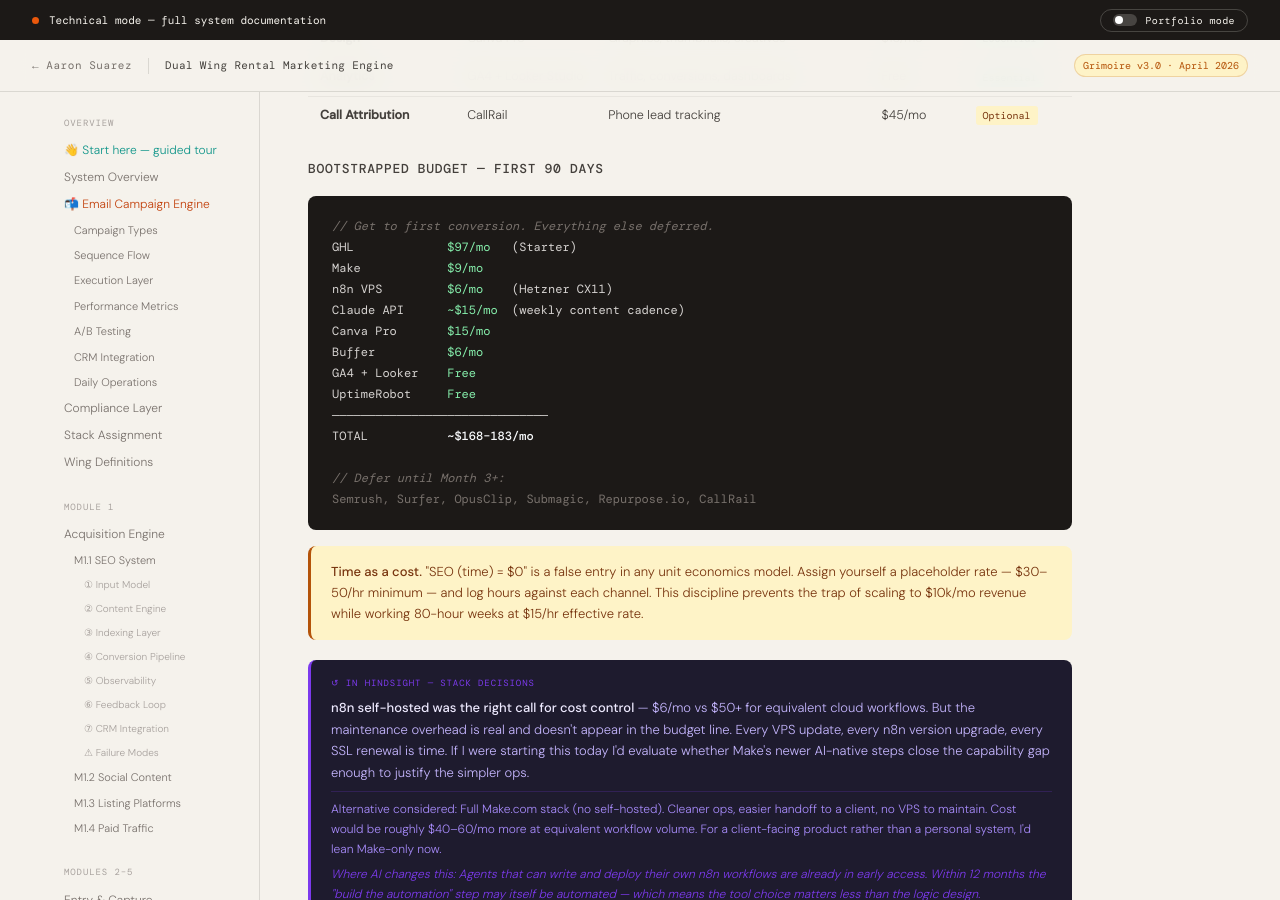
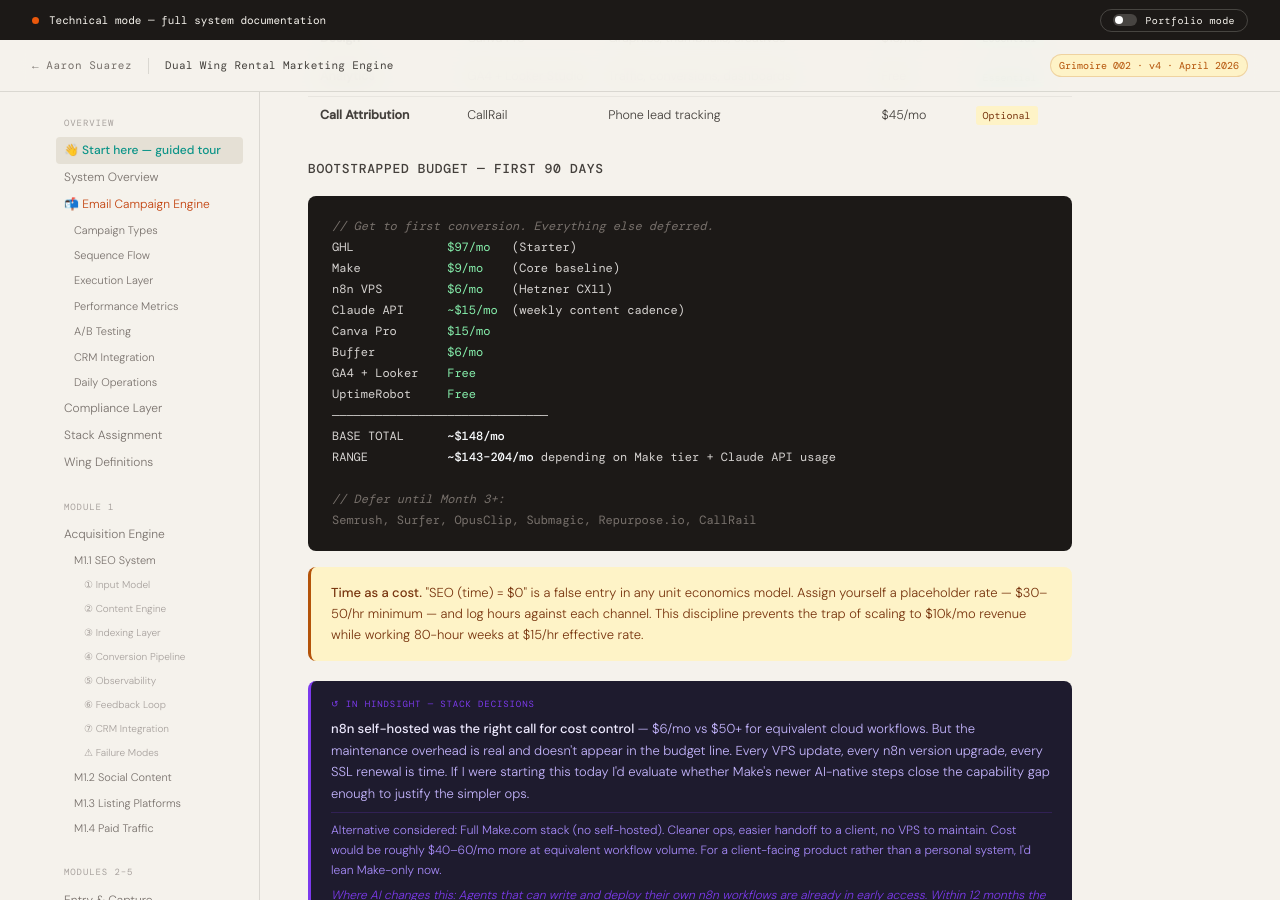
Before and after one commit to suarezaaronroy-sys/suarezaaronroy-sys.github.io, a Jekyll site: the page grimoires/002-dual-wing-rental.html, which Jekyll copies as it is, in a window 1280 px wide and 900 px high, scrolled down 8793 px. Built offline with Jekyll 4.4.1, drawn with Linux system fonts in a browser that asks for light colours; some of the changed text lies outside the part shown.

Commit message:
Update Grimoire version from v3.0 to v4

```diff
--- a/grimoires/002-dual-wing-rental.html
+++ b/grimoires/002-dual-wing-rental.html
@@ -3,7 +3,7 @@
 <head>
 <meta charset="UTF-8">
 <meta name="viewport" content="width=device-width, initial-scale=1.0">
-<title>Dual Wing Rental Marketing Engine — Grimoire v3.0</title>
+<title>Dual Wing Rental Marketing Engine — Grimoire 002 · v4 · April 2026</title>
 <meta name="description" content="Full system documentation for a dual-sided rental marketing engine. Landlord acquisition + renter demand, connected into one flywheel. GHL · n8n · Claude API · Make.">
 <link rel="preconnect" href="https://fonts.googleapis.com">
 <link href="https://fonts.googleapis.com/css2?family=DM+Mono:wght@400;500&family=Fraunces:ital,opsz,wght@0,9..144,300;0,9..144,600;1,9..144,300&family=DM+Sans:wght@300;400;500&display=swap" rel="stylesheet">
@@ -250,7 +250,7 @@
   .seq-perf-rate { font-family: var(--mono); font-size: 16px; font-weight: 500; color: #F5F2EC; margin-bottom: 2px; }
   .seq-perf-note { font-size: 11px; color: #78716C; line-height: 1.4; }
 
-  /* ── CAMPAIGN ENGINE (v3 additions) ── */
+  /* ── CAMPAIGN ENGINE (v4 layer) ── */
   .campaign-engine-section { margin-top: 2.5rem; padding-top: 2rem; border-top: 1px solid rgba(245,242,236,0.1); }
   .campaign-engine-label { font-family: var(--mono); font-size: 9px; letter-spacing: 0.12em; text-transform: uppercase; color: var(--teal); margin-bottom: 1rem; }
   .campaign-types-grid {
@@ -774,7 +774,7 @@
     <div class="header-divider"></div>
     <span class="header-title">Dual Wing Rental Marketing Engine</span>
   </div>
-  <span class="header-badge">Grimoire v3.0 · April 2026</span>
+  <span class="header-badge">Grimoire 002 · v4 · April 2026</span>
 </header>
 
 <!-- LAYOUT -->
@@ -917,7 +917,7 @@
 
     <!-- HERO -->
     <section class="hero" id="overview">
-      <div class="hero-eyebrow">Grimoire v3.0 · Built for UK / US markets · April 2026</div>
+      <div class="hero-eyebrow">Grimoire 002 · v4 · Built for UK / US markets · April 2026</div>
       <h1>Dual Wing Rental<br><em>Marketing Engine</em></h1>
       <p class="hero-sub">A complete marketing and CRM system for rental businesses that need to generate both landlord supply and renter demand — simultaneously. Not two campaigns. One flywheel.</p>
 
@@ -934,7 +934,7 @@
         <div class="stat-pill"><strong>2</strong> CRM pipelines</div>
         <div class="stat-pill"><strong>13</strong> tool stack</div>
         <div class="stat-pill"><strong>UK + US</strong> compliance</div>
-        <div class="stat-pill"><strong>~$168/mo</strong> bootstrapped</div>
+        <div class="stat-pill"><strong>~$148/mo</strong> base stack</div>
         <div class="stat-pill"><strong>6-week</strong> build sequence</div>
         <div class="stat-pill"><strong>Claude API</strong> content engine</div>
       </div>
@@ -1122,7 +1122,7 @@
       </div>
 
       <div class="campaign-showcase" style="margin-top:2.5rem;" id="ec-types">
-        <div class="campaign-engine-label">Campaign Engine — v3 Layer</div>
+        <div class="campaign-engine-label">Campaign Engine — v4 Layer</div>
         <h3 style="font-family:var(--serif);font-size:1.15rem;font-weight:600;margin-bottom:0.5rem;color:#F5F2EC;">Email Campaign Engine — Landlord Wing</h3>
         <p>The sections below document the operational layer behind the campaign results above: how campaigns are typed, sequenced, executed, measured, tested, and connected back to the CRM. This is the execution architecture, not just the outcome.</p>
 
@@ -1395,7 +1395,7 @@
             </div>
           </div>
         </div>
-      </div><!-- /campaign-showcase v3 -->
+      </div><!-- /campaign-showcase v4 -->
 
     </section>
 
@@ -1498,7 +1498,7 @@
       <h3 class="sub-heading">Bootstrapped Budget — First 90 Days</h3>
       <pre><span class="c">// Get to first conversion. Everything else deferred.</span>
 GHL             <span class="v">$97/mo</span>   (Starter)
-Make            <span class="v">$9/mo</span>
+Make            <span class="v">$9/mo</span>    (Core baseline)
 n8n VPS         <span class="v">$6/mo</span>    (Hetzner CX11)
 Claude API      <span class="v">~$15/mo</span>  (weekly content cadence)
 Canva Pro       <span class="v">$15/mo</span>
@@ -1506,7 +1506,8 @@
 GA4 + Looker    <span class="v">Free</span>
 UptimeRobot     <span class="v">Free</span>
 ──────────────────────────────
-TOTAL           <span class="w">~$168–183/mo</span>
+BASE TOTAL      <span class="w">~$148/mo</span>
+RANGE           <span class="w">~$143–204/mo</span> depending on Make tier + Claude API usage
 
 <span class="c">// Defer until Month 3+:</span>
 <span class="h">Semrush, Surfer, OpusClip, Submagic, Repurpose.io, CallRail</span></pre>
@@ -2834,7 +2835,7 @@
 <!-- FOOTER -->
 <footer class="page-footer">
   <div>
-    <span>Dual Wing Rental Marketing Engine — Grimoire v3.0</span>
+    <span>Dual Wing Rental Marketing Engine — Grimoire 002 · v4</span>
     <span style="margin: 0 12px; opacity: 0.3">·</span>
     <span>April 2026 — Built for UK / US markets</span>
     <span style="margin: 0 12px; opacity: 0.3">·</span>
```
Also changed, not shown: other parts of grimoires/002-dual-wing-rental.html (+13 -1 lines).
